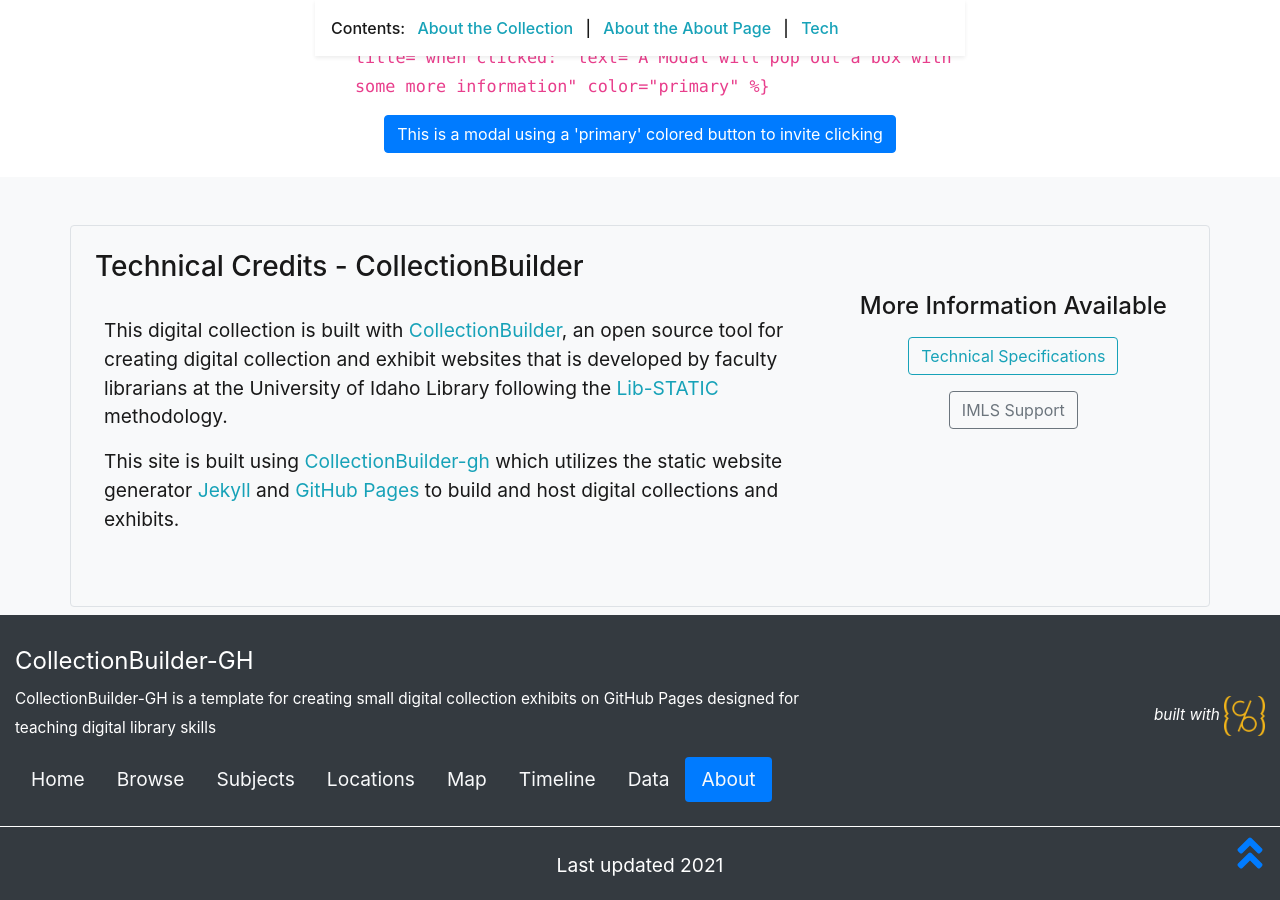
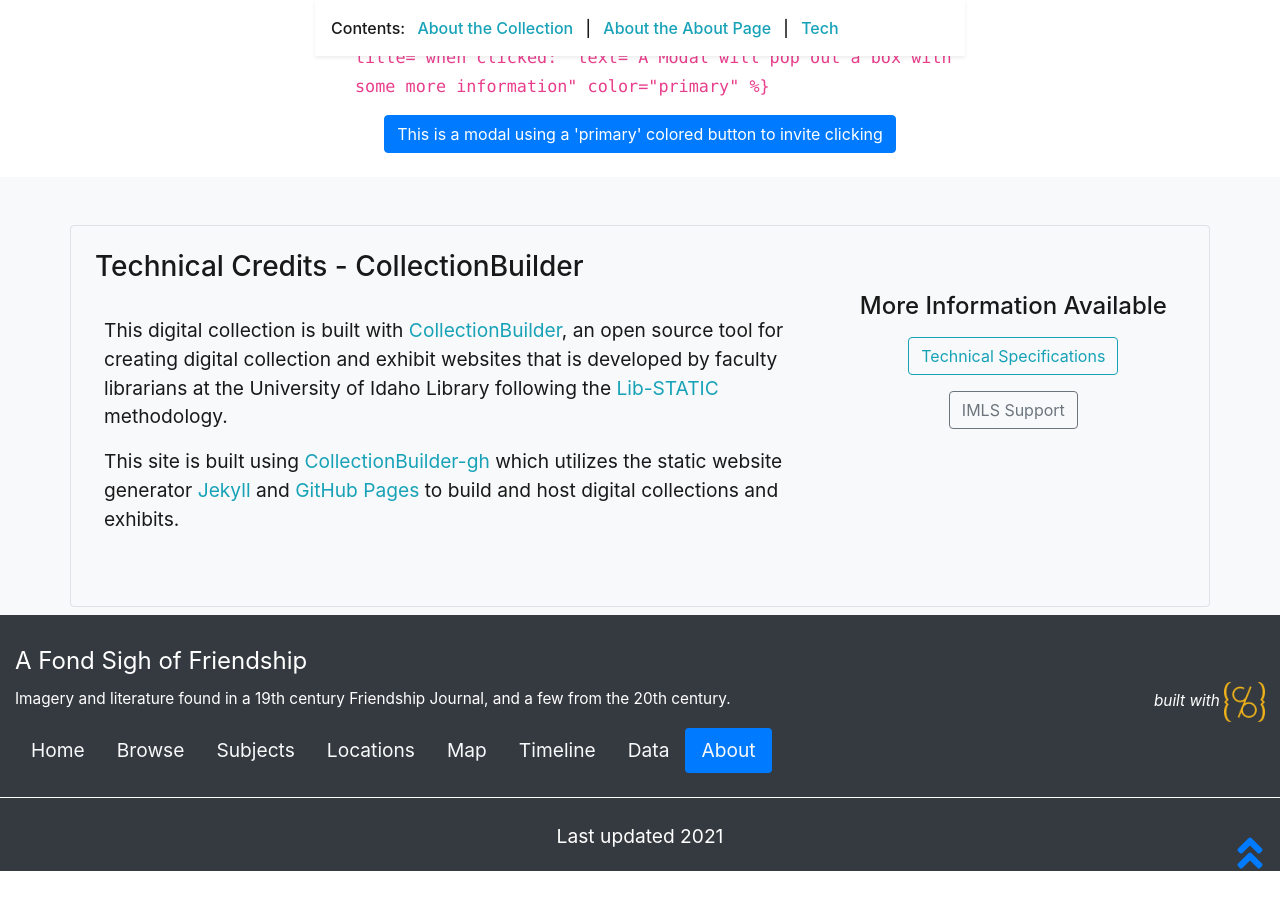
Before and after one commit to AbiSarah/A-Fond-Sigh-of-Friendship, a Jekyll site: the page built from pages/about.md, in a window 1280 px wide and 900 px high, scrolled down 5180 px. Built offline with Jekyll 4.4.1, drawn with Linux system fonts in a browser that asks for light colours; after the commit the page ends 6051 px from its top, so only the background shows below that; some of the changed text lies outside the part shown.

Commit message:
Update _config.yml

```diff
--- a/_config.yml
+++ b/_config.yml
@@ -9,25 +9,25 @@
 #
 # url is site domain, full URL to the production location of your collection
 # on GitHub Pages follows the pattern username.github.io
-#url: https://collectionbuilder.github.io
+url: https://github.cam/AbiSarah
 # baseurl is path to location on the domain if necessary e.g. /digital/hjccc
 # on GitHub Pages it is your github repository's name prefixed with a /
-#baseurl: /collectionbuilder-gh
+baseurl: /A-Fond-Sigh-of-Friendship
 # location of code, the full url to your github repository
-source-code: https://github.com/CollectionBuilder/collectionbuilder-gh
+source-code: https://github.com/AbiSarah/A-Fond-Sigh-of-Friendship
 
 ##########
 # SITE SETTINGS
 #
 # title of site appears in banner
-title: CollectionBuilder-GH
+title: A Fond Sigh of Friendship
 # tagline, a short phrase that will appear throughout the site in the top banner
-tagline: a template for creating simple digital exhibits
+tagline: A Moment of The past Brought Forward
 # description appears in meta tags and other locations
 # this description might appear in search result lists, keep around 160 characters max
-description: "CollectionBuilder-GH is a template for creating small digital collection exhibits on GitHub Pages designed for teaching digital library skills"
+description: "Imagery and literature found in a 19th century Friendship Journal, and a few from the 20th century."
 # creator of the digital collection, to appear in meta tags; we typically use our GitHub usernames but feel free to just use your name
-author: CollectionBuilder
+author: Abigail Leeder
 
 ##########
 # COLLECTION SETTINGS
```
